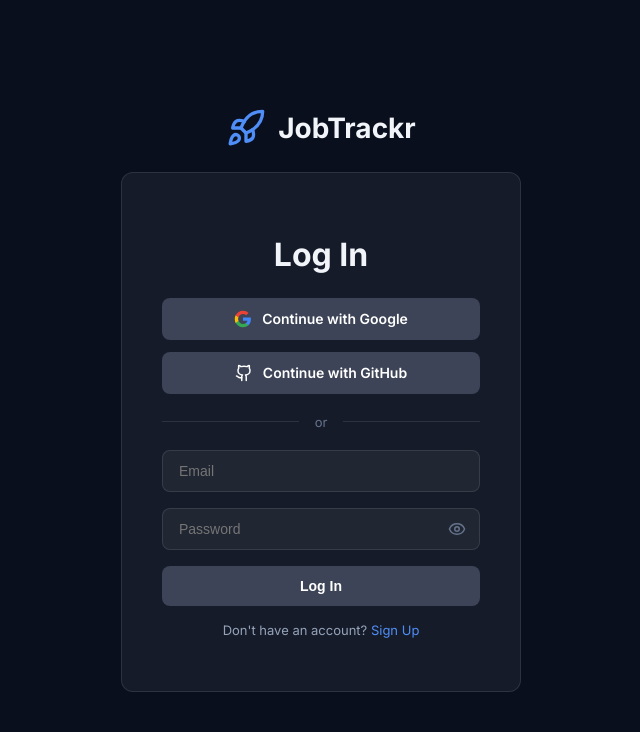
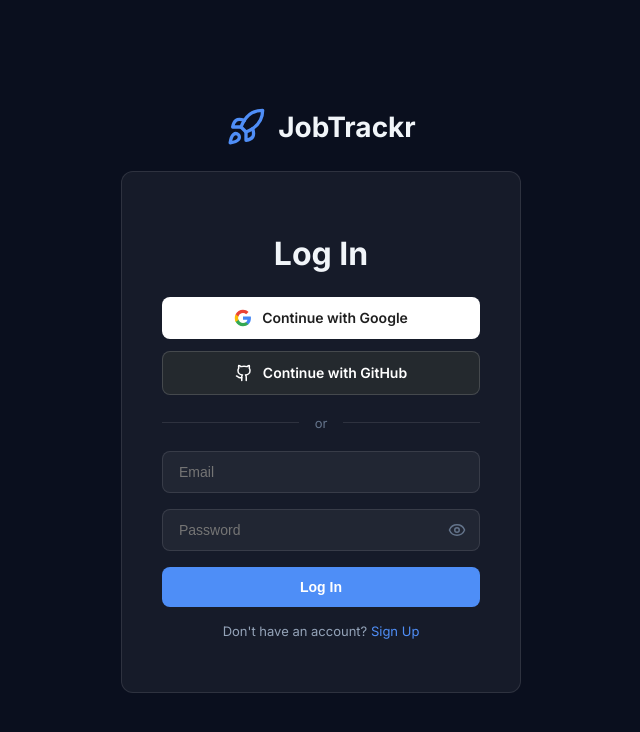
Before and after one commit to Prriiitttt/job-application-tracker, a React (Vite) app: page / in a window 1280 px wide. Shown: the top 732 px of the page, without its empty margins (255-895 px from the left). Built offline with nearby package versions, Linux system fonts and the light colour scheme; no server answers.

Commit message:
add loading state styling to Google and GitHub login buttons

```diff
--- a/src/pages/Login.css
+++ b/src/pages/Login.css
@@ -108,22 +108,53 @@
   opacity: 0.85;
 }
 
-.google-btn {
+.oauth-btn:disabled {
+  opacity: 0.6;
+  cursor: not-allowed;
+}
+
+.oauth-spinner {
+  animation: spin 0.7s linear infinite;
+}
+
+.oauth-loading {
+  cursor: progress;
+}
+
+.oauth-loading * {
+  cursor: progress;
+}
+
+.oauth-loading .oauth-btn:disabled,
+.oauth-loading .login-card button:disabled {
+  cursor: progress;
+}
+
+@media (max-width: 430px) {
+  .oauth-loading,
+  .oauth-loading *,
+  .oauth-loading .oauth-btn:disabled,
+  .oauth-loading .login-card button:disabled {
+    cursor: default;
+  }
+}
+
+.login-card .google-btn {
   background: #ffffff;
   color: #1f1f1f;
 }
 
-.google-btn:hover {
+.login-card .google-btn:hover {
   background: #f0f0f0;
 }
 
-.github-btn {
+.login-card .github-btn {
   background: #24292e;
   color: #ffffff;
   border: 1px solid rgba(255, 255, 255, 0.15);
 }
 
-.github-btn:hover {
+.login-card .github-btn:hover {
   background: #2f363d;
 }
 
@@ -163,7 +194,7 @@
   padding: 12px;
   border-radius: 8px;
   border: none;
-  background: #3d4457;
+  background: #4e8ef7;
   color: white;
   font-size: 14px;
   font-weight: 600;
--- a/src/pages/Login.jsx
+++ b/src/pages/Login.jsx
@@ -1,6 +1,6 @@
 import React, { useState } from "react";
 import { motion } from "framer-motion";
-import { Rocket, Eye, EyeOff, Github } from "lucide-react";
+import { Rocket, Eye, EyeOff, Github, Loader2 } from "lucide-react";
 import { supabase } from "../lib/supabase";
 import "./Login.css";
 
@@ -11,11 +11,16 @@ export default function Login() {
   const [isSignUp, setIsSignUp] = useState(false);
   const [error, setError] = useState("");
   const [loading, setLoading] = useState(false);
+  const [oauthLoading, setOauthLoading] = useState(null);
 
   async function handleOAuth(provider) {
     setError("");
+    setOauthLoading(provider);
     const { error } = await supabase.auth.signInWithOAuth({ provider });
-    if (error) setError(error.message);
+    if (error) {
+      setError(error.message);
+      setOauthLoading(null);
+    }
   }
 
   async function handleSubmit(e) {
@@ -36,7 +41,7 @@ export default function Login() {
 
   return (
     <motion.div
-      className="login-page"
+      className={`login-page${oauthLoading ? " oauth-loading" : ""}`}
       initial={{ opacity: 0, y: 10 }}
       animate={{ opacity: 1, y: 0 }}
       transition={{ duration: 0.4, ease: "easeOut" }}
@@ -52,23 +57,32 @@ export default function Login() {
       <div className="login-card">
         <h1>{isSignUp ? "Sign Up" : "Log In"}</h1>
         <div className="oauth-buttons">
-          <button className="oauth-btn google-btn" onClick={() => handleOAuth("google")}>
+          <button className="oauth-btn google-btn" onClick={() => handleOAuth("google")} disabled={!!oauthLoading}>
+            {oauthLoading === "google" ? (
+              <Loader2 size={18} className="oauth-spinner" />
+            ) : (
               <svg width="18" height="18" viewBox="0 0 24 24">
                 <path d="M22.56 12.25c0-.78-.07-1.53-.2-2.25H12v4.26h5.92a5.06 5.06 0 0 1-2.2 3.32v2.77h3.57c2.08-1.92 3.27-4.74 3.27-8.1z" fill="#4285F4"/>
                 <path d="M12 23c2.97 0 5.46-.98 7.28-2.66l-3.57-2.77c-.98.66-2.23 1.06-3.71 1.06-2.86 0-5.29-1.93-6.16-4.53H2.18v2.84C3.99 20.53 7.7 23 12 23z" fill="#34A853"/>
                 <path d="M5.84 14.09c-.22-.66-.35-1.36-.35-2.09s.13-1.43.35-2.09V7.07H2.18A11.96 11.96 0 0 0 1 12c0 1.94.46 3.77 1.18 5.41l3.66-2.84z" fill="#FBBC05"/>
                 <path d="M12 5.38c1.62 0 3.06.56 4.21 1.64l3.15-3.15C17.45 2.09 14.97 1 12 1 7.7 1 3.99 3.47 2.18 7.07l3.66 2.84c.87-2.6 3.3-4.53 6.16-4.53z" fill="#EA4335"/>
               </svg>
-            Continue with Google
+            )}
+            {oauthLoading === "google" ? "Connecting..." : "Continue with Google"}
           </button>
-          <button className="oauth-btn github-btn" onClick={() => handleOAuth("github")}>
+          <button className="oauth-btn github-btn" onClick={() => handleOAuth("github")} disabled={!!oauthLoading}>
+            {oauthLoading === "github" ? (
+              <Loader2 size={18} className="oauth-spinner" />
+            ) : (
               <Github size={18} />
-            Continue with GitHub
+            )}
+            {oauthLoading === "github" ? "Connecting..." : "Continue with GitHub"}
           </button>
         </div>
         <div className="oauth-divider">
           <span>or</span>
         </div>
+        <fieldset disabled={!!oauthLoading} style={{ border: "none", padding: 0, margin: 0 }}>
         <form onSubmit={handleSubmit}>
           <input
             type="email"
@@ -95,7 +109,7 @@ export default function Login() {
             </button>
           </div>
           {error && <p className="login-error">{error}</p>}
-          <button type="submit" disabled={loading}>
+          <button type="submit" disabled={loading || !!oauthLoading}>
             {loading ? (
               <span className="btn-spinner"></span>
             ) : isSignUp ? (
@@ -105,6 +119,7 @@ export default function Login() {
             )}
           </button>
         </form>
+        </fieldset>
         <p className="toggle-auth">
           {isSignUp ? "Already have an account?" : "Don't have an account?"}{" "}
           <span onClick={() => { setIsSignUp(!isSignUp); setError(""); }}>
```
Lines whose indentation alone changed are shown as unchanged.
